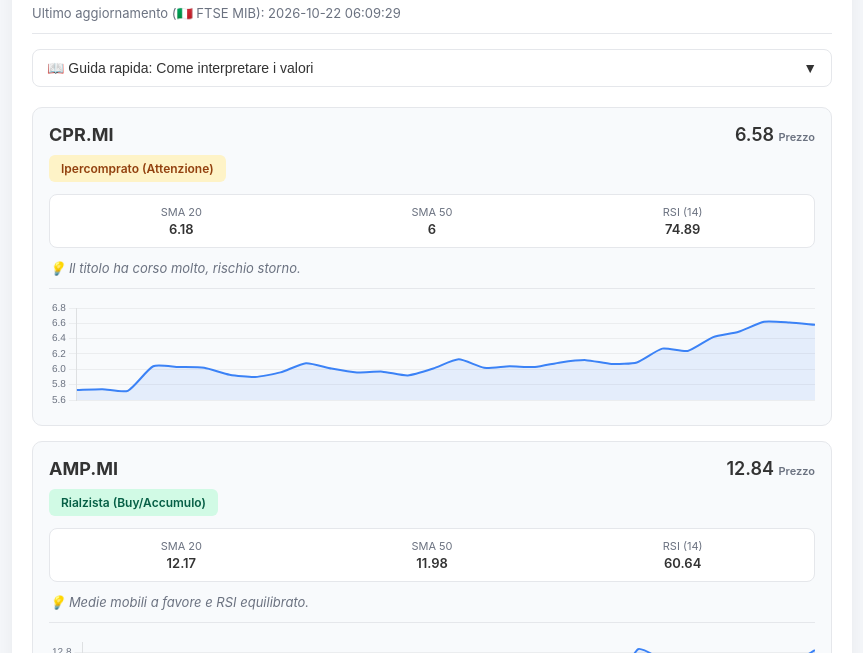
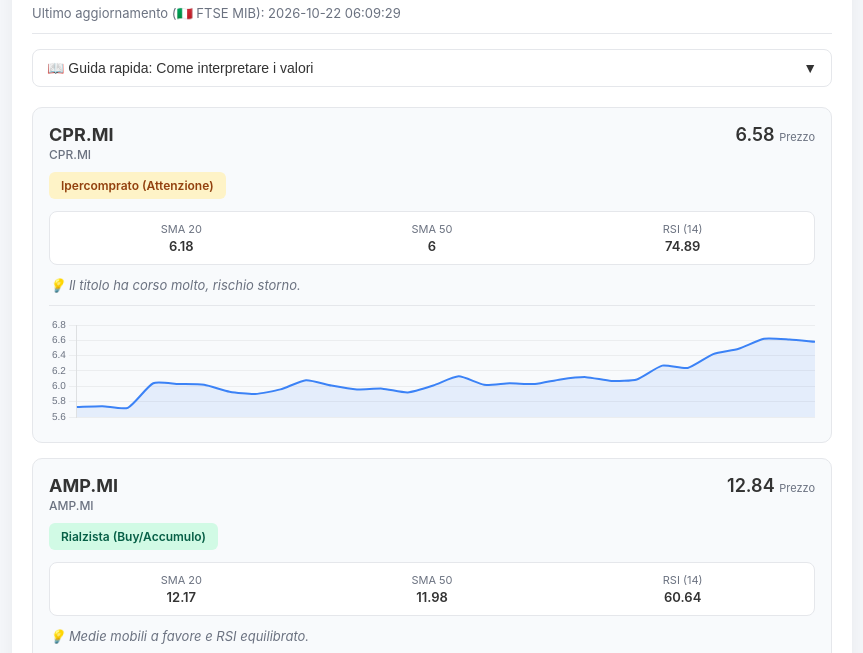
Before and after one commit to JoeTech905/Dati-Borsa, a plain HTML site: page index.html in a window 1280 px wide. Shown: the part 74-727 px from the top of the page, without its empty margins (208-1071 px from the left). Drawn offline with nearby package versions, Linux system fonts and the light colour scheme.

Commit message:
Update index.html

```diff
--- a/index.html
+++ b/index.html
@@ -21,9 +21,6 @@
             --text-secondary: #6b7280;
             --card-bg: #f8fafc;
             --border-color: #e5e7eb;
-            --chart-grid: rgba(0, 0, 0, 0.05);
-            --chart-line: #3b82f6;
-            --chart-fill: rgba(59, 130, 246, 0.1);
         }
 
         [data-theme="dark"] {
@@ -33,9 +30,6 @@
             --text-secondary: #9ca3af;
             --card-bg: #374151;
             --border-color: #4b5563;
-            --chart-grid: rgba(255, 255, 255, 0.05);
-            --chart-line: #60a5fa;
-            --chart-fill: rgba(96, 165, 250, 0.1);
         }
 
         body {
@@ -156,18 +150,29 @@
         .card-header {
             display: flex;
             justify-content: space-between;
-            align-items: center;
+            align-items: flex-start;
             margin-bottom: 10px;
+        }
+        .ticker-info {
+            display: flex;
+            flex-direction: column;
         }
         .ticker-name {
             font-size: 18px;
             font-weight: 700;
             color: var(--text-color);
         }
+        .company-name {
+            font-size: 12px;
+            color: var(--text-secondary);
+            font-weight: 500;
+            margin-top: 2px;
+        }
         .ticker-price {
             font-size: 18px;
             font-weight: 600;
             color: var(--text-color);
+            text-align: right;
         }
 
         /* Stile grafico del "bollino" colorato */
@@ -365,13 +370,17 @@
                     else if (segnaleUpper.includes('IPERCOMPRATO')) badgeClass = 'ipercomprato';
 
                     const canvasId = `chart_${fileJson.replace('.json', '')}_${index}`;
+                    const nomeAzienda = item.nome ? item.nome : item.ticker;
 
                     const card = document.createElement('div');
                     card.className = 'stock-card';
                     card.innerHTML = `
                         <div class="card-header">
-                            <span class="ticker-name">${item.ticker}</span>
-                            <span class="ticker-price">${item.prezzo} <small style="font-size:11px; color:var(--text-secondary);">Prezzo</small></span>
+                            <div class="ticker-info">
+                                <span class="ticker-name">${item.ticker}</span>
+                                <span class="company-name">${nomeAzienda}</span>
+                            </div>
+                            <span class="ticker-price">${item.prezzo} <small style="font-size:11px; color:var(--text-secondary); font-weight:normal;">Prezzo</small></span>
                         </div>
 
                         <div><span class="badge ${badgeClass}">${item.segnale}</span></div>
```
